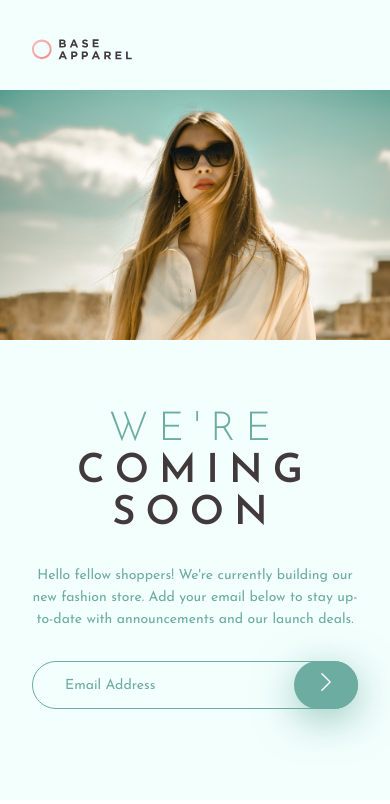
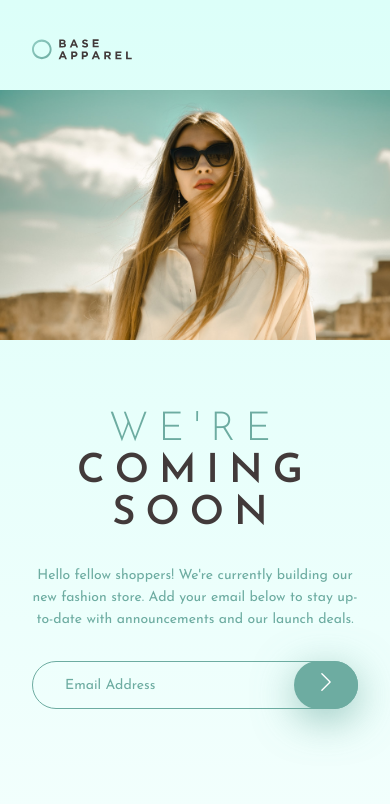
Before and after one commit to EdwinSch/react-base-apparel-form, a React (Vite) app: page / in a window 390 px wide. Shown: the top 804 px of the page. Built offline with nearby package versions, Linux system fonts and the light colour scheme.

Commit message:
style: styling improvements

```diff
--- a/src/components/Logo.jsx
+++ b/src/components/Logo.jsx
@@ -29,8 +29,8 @@ const Logo = () => {
             y2="48.5"
             gradientUnits="userSpaceOnUse"
           >
-            <stop stopColor="#F8BFBF" />
-            <stop offset="1" stopColor="#EE8B8B" />
+            <stop stopColor="#93cfc5" />
+            <stop offset="1" stopColor="#6daca1" />
           </linearGradient>
         </defs>
       </svg>
--- a/src/styles/main.scss
+++ b/src/styles/main.scss
@@ -24,9 +24,10 @@ $font: "Josefin Sans", sans-serif;
 
 $primary: #6daca1;
 $secondary: #f3fffd;
+$tertiary: #dcfff9;
+$hover: #78c4b7;
 $text: #423a3a;
 $accent: #a1727a;
-
 $inspect: solid 1px red;
 
 // Styles
@@ -46,7 +47,7 @@ body {
 }
 
 main {
-  background: $secondary;
+  background: linear-gradient($tertiary, $secondary);
   width: 1440px;
   max-width: 100vw;
   height: 800px;
@@ -61,6 +62,7 @@ main {
     max-width: 500px;
     min-width: 275px;
     width: 100%;
+    height: 100vh;
   }
 }
 
@@ -162,7 +164,7 @@ form {
       color: $primary;
     }
     .error-state {
-      border: 2px solid red;
+      border: 1px solid red;
     }
     button {
       position: absolute;
@@ -176,7 +178,11 @@ form {
       color: white;
       font-size: 22px;
       cursor: pointer;
+      transition: 250ms ease;
       box-shadow: 0px 10px 40px rgba($color: #6daca1, $alpha: 0.7);
+    }
+    button:hover {
+      background: $hover;
     }
   }
 
```
